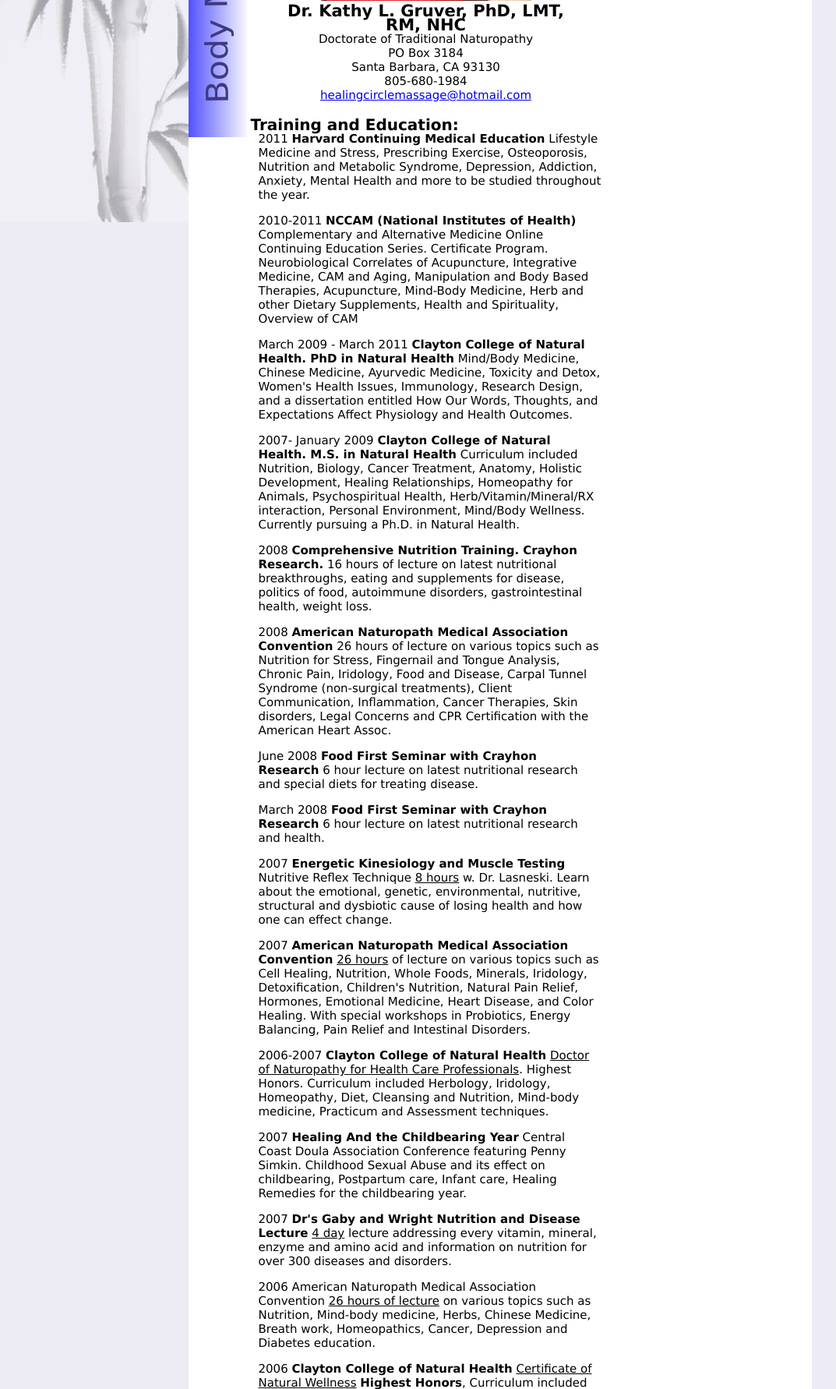
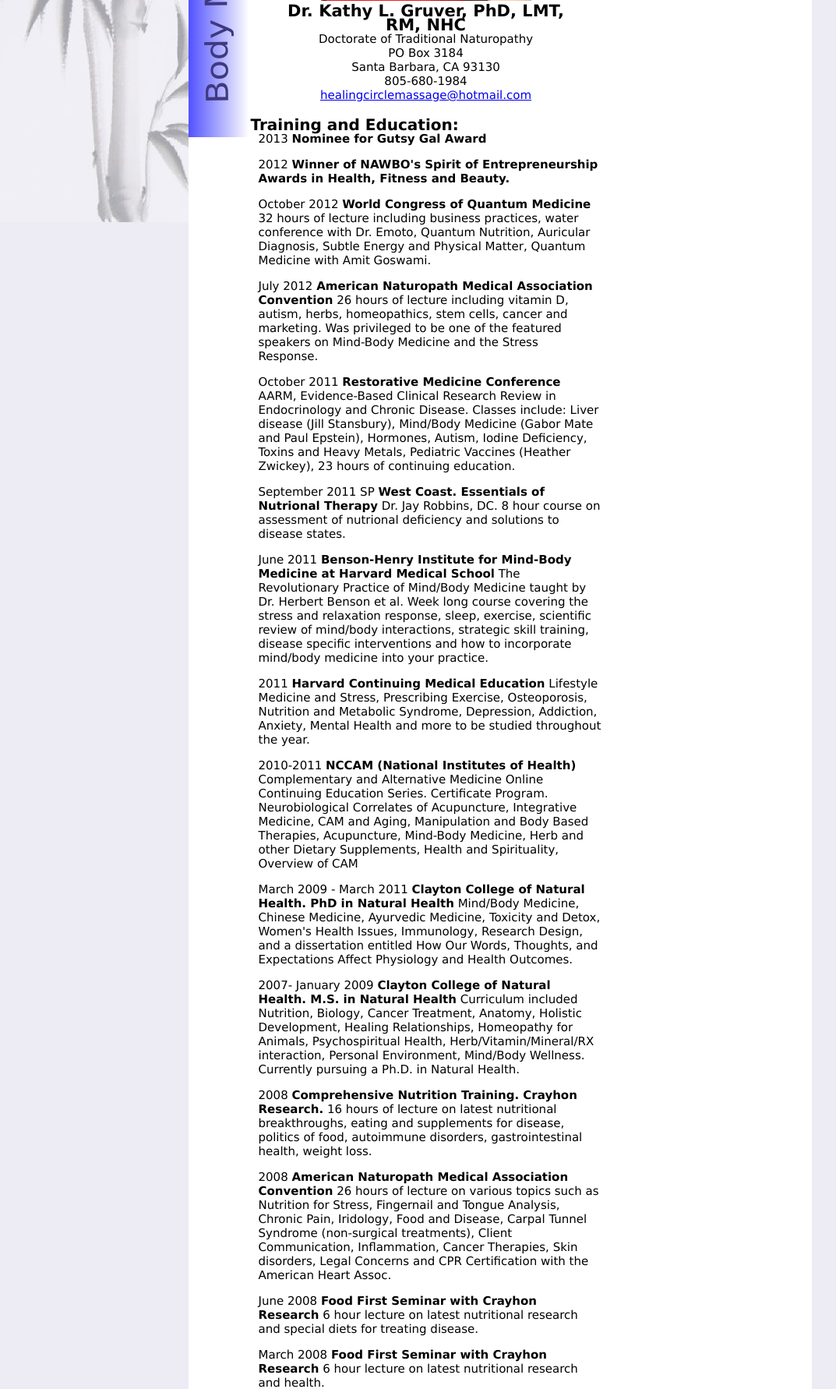
Before and after one commit to emlprime/healingcirclenaturalhealth, a Django app: template templates/resume.html in a window 1280 px wide. Shown: the part 568-2350 px from the top of the page at 78% size, without its empty margins (25-1098 px from the left). Run offline with Django 3.2, Linux system fonts and the light colour scheme; the template is opened without the code that fills it, so the values that code supplies are empty.

Commit message:
updated resume

```diff
--- a/templates/resume.html
+++ b/templates/resume.html
@@ -13,6 +13,20 @@
 </div>
 <dt>Training and Education:</dt>
 <dd>
+<p>2013 <strong>Nominee for Gutsy Gal Award</strong></p>
+
+<p>2012 <strong>Winner of NAWBO's Spirit of Entrepreneurship Awards in Health, Fitness and Beauty.</strong></p>
+
+<p>October 2012 <strong>World Congress of Quantum Medicine</strong> 32 hours of lecture including business practices, water conference with Dr. Emoto, Quantum Nutrition, Auricular Diagnosis, Subtle Energy and Physical Matter, Quantum Medicine with Amit Goswami.
+
+<p>July 2012 <strong>American Naturopath Medical Association Convention</strong> 26 hours of lecture including vitamin D, autism, herbs, homeopathics, stem cells, cancer and marketing. Was privileged to be one of the featured speakers on Mind-Body Medicine and the Stress Response.</p>
+
+<p>October 2011  <strong>Restorative Medicine Conference</strong> AARM, Evidence-Based Clinical Research Review in Endocrinology and Chronic Disease. Classes include: Liver disease (Jill Stansbury), Mind/Body Medicine (Gabor Mate and Paul Epstein), Hormones, Autism, Iodine Deficiency, Toxins and Heavy Metals, Pediatric Vaccines (Heather Zwickey), 23 hours of continuing education. </p>
+
+<p>September 2011  SP <strong>West Coast. Essentials of Nutrional Therapy</strong> Dr. Jay Robbins, DC. 8 hour course on assessment of nutrional deficiency and solutions to disease states. </p>
+
+<p>June 2011 <strong>Benson-Henry Institute for Mind-Body Medicine at Harvard Medical School</strong> The Revolutionary Practice of Mind/Body Medicine taught by Dr. Herbert Benson et al. Week long course covering the stress and relaxation response, sleep, exercise, scientific review of mind/body interactions, strategic skill training, disease specific interventions and how to incorporate mind/body medicine into your practice. </p>
+
 <p>2011 <strong>Harvard Continuing Medical Education</strong> Lifestyle Medicine and Stress, Prescribing Exercise, Osteoporosis, Nutrition and Metabolic Syndrome, Depression, Addiction, Anxiety, Mental Health and more to be studied throughout the year.<p>
 
 <p>2010-2011 <strong>NCCAM (National Institutes of Health)</strong> Complementary and Alternative Medicine Online Continuing Education Series. Certificate Program. Neurobiological Correlates of Acupuncture, Integrative Medicine, CAM and Aging, Manipulation and Body Based Therapies, Acupuncture, Mind-Body Medicine, Herb and other Dietary Supplements, Health and Spirituality, Overview of CAM</p>
```
